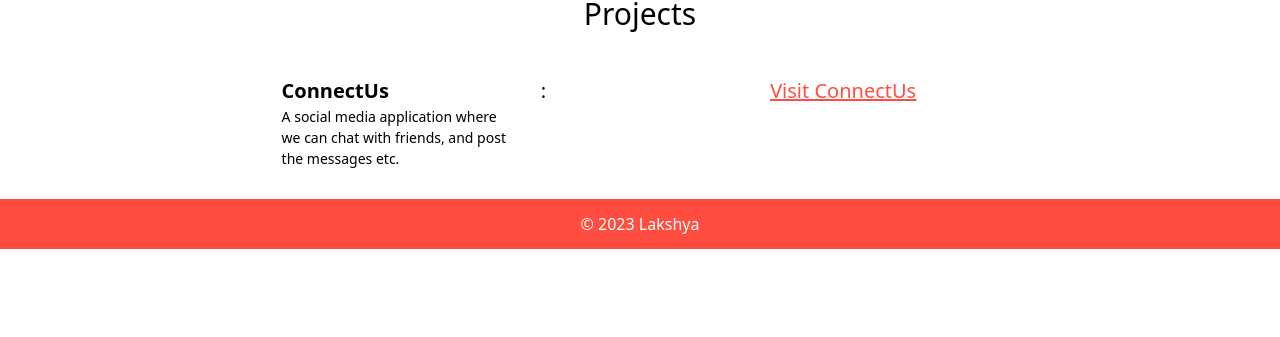
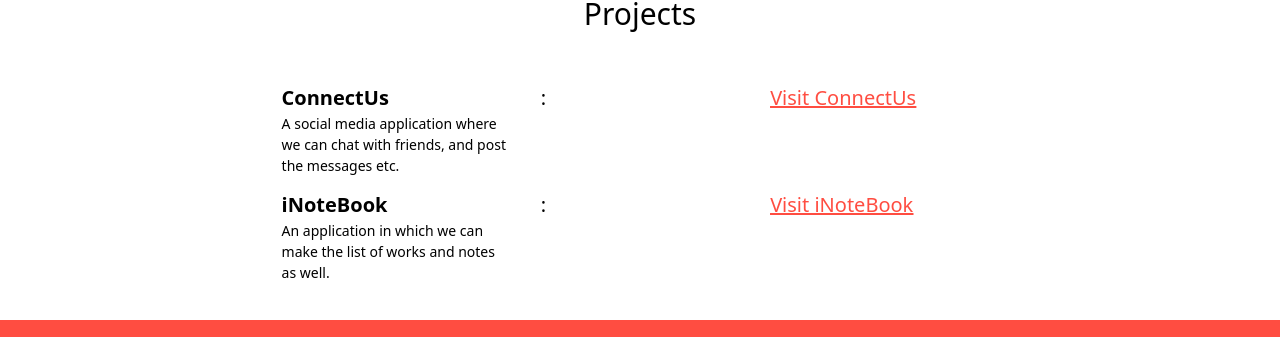
Before and after one commit to LAKSHYA25102003/Portfolio, a Next.js app: page / in a window 1280 px wide. Shown: the part 5683-6020 px from the top of the page. Before the commit the page ends 5932 px from the top, so only its background shows below. Built offline with nearby package versions, Linux system fonts and the light colour scheme.

Commit message:
inotebook is added

```diff
--- a/components/ProjectsLink.js
+++ b/components/ProjectsLink.js
@@ -5,7 +5,7 @@ const ProjectsLink = () => {
     return (
         <div className='w-[80%] flex flex-col justify-center  mx-auto py-[30px]'>
             <h1 className='w-[100%] text-center py-[40px] text-[30px] font-medium'>Projects</h1>
-            <div className='grid grid-cols-3 md:w-[70%] m-auto gap-4'>
+            <div className='grid grid-cols-3 md:w-[70%] m-auto gap-4 py-[7px]'>
                 <div className='  '>
                     <div className='font-bold text-[18px] md:text-[20px]'>ConnectUs</div>
                     <div className='text-[14px]'>A social media application where we can chat with friends, and post the messages etc.</div>
@@ -13,6 +13,14 @@ const ProjectsLink = () => {
                 <div className='font-medium text-[18px] ml-[15px] md:text-[20px] '>:</div>
                 <div className='font-medium text-[#ff4D41] hover:font-bold text-[18px] md:text-[20px]  underline'><Link target={"_blank"} href={"https://connectus.vercel.app/login"}>Visit ConnectUs</Link></div>
             </div>
+            <div className='grid grid-cols-3 md:w-[70%] m-auto gap-4 py-[7px]'>
+                <div className='  '>
+                    <div className='font-bold text-[18px] md:text-[20px]'>iNoteBook</div>
+                    <div className='text-[14px]'>An application in which we can make the list of works and notes as well.</div>
+                </div>
+                <div className='font-medium text-[18px] ml-[15px] md:text-[20px] '>:</div>
+                <div className='font-medium text-[#ff4D41] hover:font-bold text-[18px] md:text-[20px]  underline'><Link target={"_blank"} href={"https://inotebook-five.vercel.app"}>Visit iNoteBook</Link></div>
+            </div>
         </div>
     )
 }
```
